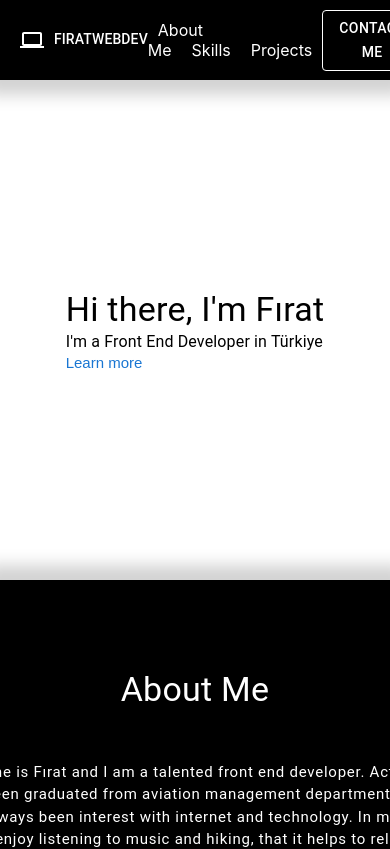
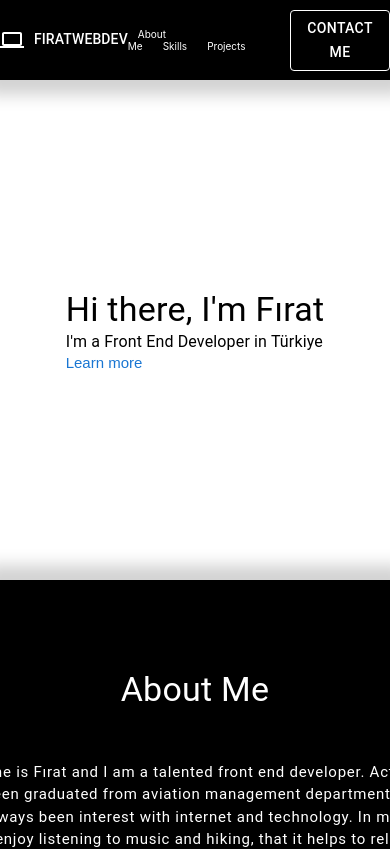
Before and after one commit to FiratSomek/Portfolio-react, a React (Create React App) app: page / in a window 390 px wide. Shown: the top 849 px of the page. Built offline with nearby package versions, Linux system fonts and the light colour scheme.

Commit message:
Update styles.css

```diff
--- a/src/components/Header/styles.css
+++ b/src/components/Header/styles.css
@@ -1,10 +1,9 @@
 .header-container {
   display: flex;
-  justify-content: space-between;
+  justify-content: space-evenly;
   align-items: center;
   width: 100%;
   height: 80px;
-  padding: 20px;
   background-color: black;
   color: #fff;
   box-shadow: 0 0 15px 15px lightgrey;
@@ -23,3 +22,13 @@
 .laptop-icon {
   margin-right: 10px;
 }
+
+@media screen and (max-width: 650px) {
+  .header-container {
+    font-size: 10px;
+    justify-content: space-between;
+  }
+  .link {
+    font-size: smaller;
+  }
+}
```
